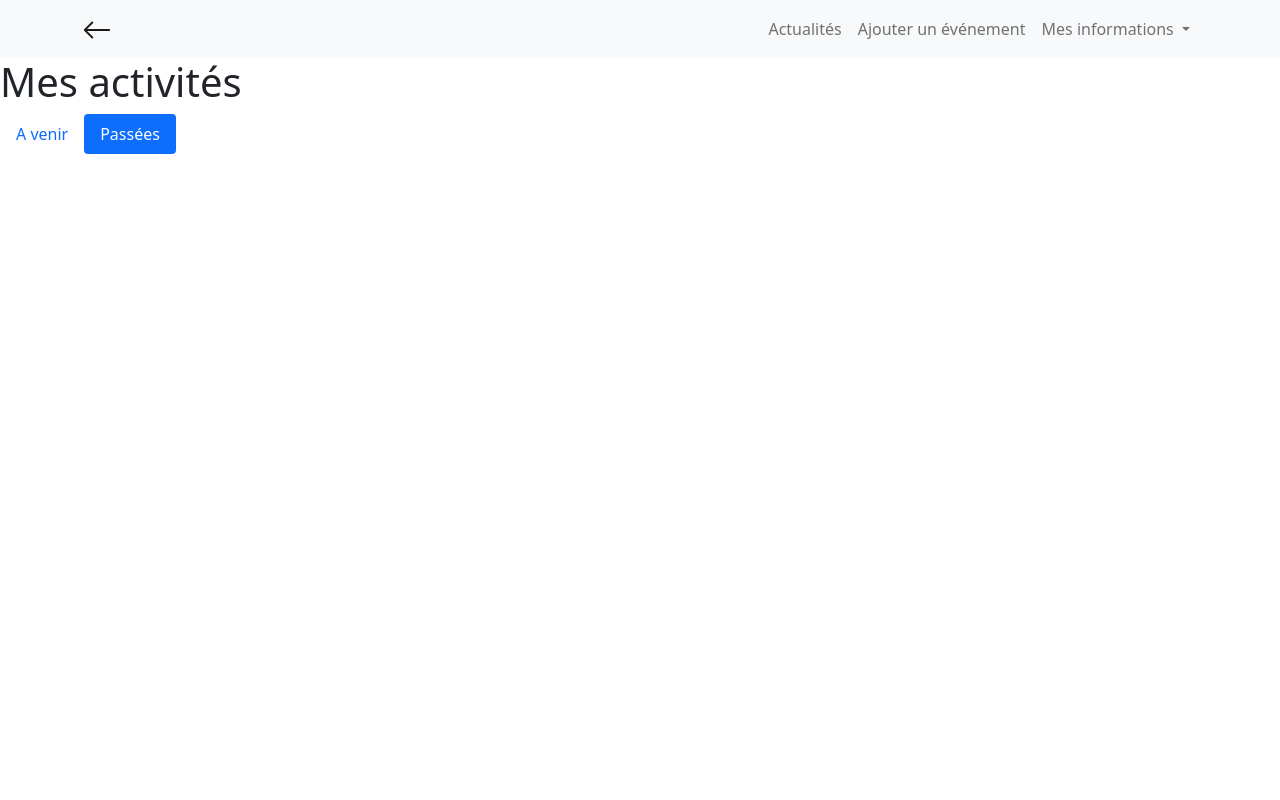
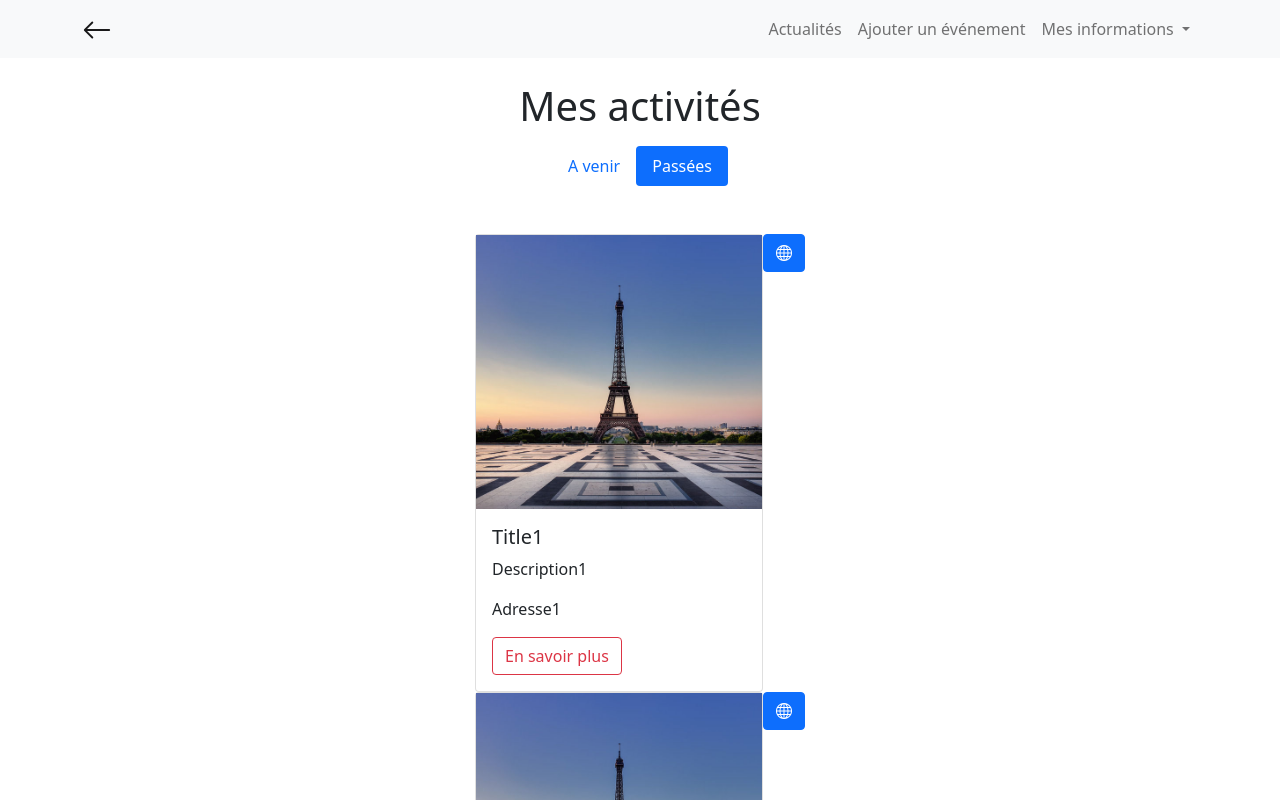
Before and after one commit to Webforce1210/CityEvent, an Angular app: page /mes_activites/1 in a window 1280 px wide. Both pictures are taken after a click on the tab "Passées". Shown: the top 800 px of the page. Built offline with nearby package versions, Linux system fonts and the light colour scheme.

Commit message:
Mes activités --end + résolution de quelques bugs

```diff
--- a/src/app/event-activities.service.ts
+++ b/src/app/event-activities.service.ts
@@ -19,6 +19,7 @@ export class EventActivitiesService {
       const event = new EventActivity(data.id, data.title);
       event.adresse = data.adresse;
       event.description = data.description;
+      event.date = data.date;
       return event;
     }
   }
--- a/src/app/info-event/info-event.component.ts
+++ b/src/app/info-event/info-event.component.ts
@@ -39,6 +39,7 @@ export class InfoEventComponent implements OnInit {
       this.participants = this.userService.findEventParticipants(this.event.id);
       this.messages = this.messageService.findEventMessages(this.event.id);
     }
+    console.log(this.event);
   }
 
   appendMessage() {
--- a/src/app/mes-activites/mes-activites.component.html
+++ b/src/app/mes-activites/mes-activites.component.html
@@ -1,7 +1,7 @@
 <app-navbar [userId]="user.id"></app-navbar>
-<header>
-    <h1>Mes activités</h1>
-    <ul class="nav nav-pills mb-3" id="pills-tab" role="tablist">
+<header class="mb-5">
+    <h1 class="text-center mt-4">Mes activités</h1>
+    <ul class="nav nav-pills my-3 mx-0 justify-content-center" id="pills-tab" role="tablist">
         <li class="nav-item" role="presentation">
             <button class="nav-link active" id="pills-coming-tab" data-bs-toggle="pill" data-bs-target="#pills-coming"
                 type="button" role="tab" aria-controls="pills-coming" aria-selected="true">A venir</button>
@@ -14,9 +14,45 @@
 </header>
 <article class="tab-content" id="pills-tabContent">
     <div class="tab-pane fade show active" id="pills-coming" role="tabpanel" aria-labelledby="pills-coming-tab">
-        <!-- à venir -->
+        <div class="d-flex align-items-start justify-content-center" *ngFor="let activity of futurActivities">
+            <div class="card mb-3" style="width: 18rem;">
+                <img src="/assets/img/tour.jpeg" alt="tourimg" class="tourImg" />
+                <div class="card-body">
+                    <h5 class="card-title">{{ activity.title }}</h5>
+                    <p class="card-text">{{ activity.description }}</p>
+                    <p class="card-text">{{ activity.adresse }}</p>
+                    <a [routerLink]="['/info_event', activity.id, user.id]" class="btn btn-outline-danger">En savoir
+                        plus</a>
+                </div>
+            </div>
+            <button class="btn btn-primary" (click)="changeStatus($event, activity.id)">
+                <i class="bi bi-globe" *ngIf="activity.active"></i>
+                <i class="bi bi-lock-fill" *ngIf="!activity.active"></i>
+            </button>
+        </div>
+        <p *ngIf="pastActivities.length === 0" class="text-center text-danger">
+            Vous n'avez aucune activité passée.
+        </p>
     </div>
     <div class="tab-pane fade" id="pills-past" role="tabpanel" aria-labelledby="pills-past-tab">
-        <!-- passées -->
+        <div class="d-flex align-items-start justify-content-center" *ngFor="let activity of pastActivities">
+            <div class="card" style="width: 18rem;">
+                <img src="/assets/img/tour.jpeg" alt="tourimg" class="tourImg" />
+                <div class="card-body">
+                    <h5 class="card-title">{{ activity.title }}</h5>
+                    <p class="card-text">{{ activity.description }}</p>
+                    <p class="card-text">{{ activity.adresse }}</p>
+                    <a [routerLink]="['/info_event', activity.id, user.id]" class="btn btn-outline-danger">En savoir
+                        plus</a>
+                </div>
+            </div>
+            <button class="btn btn-primary" (click)="changeStatus($event, activity.id)">
+                <i class="bi bi-globe" *ngIf="activity.active"></i>
+                <i class="bi bi-lock-fill" *ngIf="!activity.active"></i>
+            </button>
+        </div>
+        <p *ngIf="futurActivities.length === 0" class="text-center text-danger">
+            Vous n'avez aucune activité à venir.
+        </p>
     </div>
 </article>
--- a/src/app/mes-activites/mes-activites.component.ts
+++ b/src/app/mes-activites/mes-activites.component.ts
@@ -1,5 +1,6 @@
 import { Component, OnInit } from '@angular/core';
 import { ActivatedRoute, Router } from '@angular/router';
+import { EventActivity } from '../models/EventActivity.model';
 import { User } from '../models/User.model';
 import { UserService } from '../user.service';
 
@@ -10,6 +11,8 @@ import { UserService } from '../user.service';
 })
 export class MesActivitesComponent implements OnInit {
   user!: User;
+  pastActivities: EventActivity[] = [];
+  futurActivities: EventActivity[] = [];
 
   constructor(
     private userService: UserService,
@@ -19,6 +22,25 @@ export class MesActivitesComponent implements OnInit {
 
   ngOnInit(): void {
     this.checkSession();
+
+    this.user.events.forEach(event => {
+      const date = new Date(event.date);
+      const now = new Date();
+      if (date < now) {
+        this.pastActivities.push(event);
+      } else {
+        this.futurActivities.push(event);
+      }
+    });
+  }
+
+  changeStatus(event: any, eventId: string) {
+    event.preventDefault();
+    this.user.events.forEach(activity => {
+      if (activity.id === eventId) {
+        activity.active = !activity.active;
+      }
+    });
   }
 
   private checkSession(): void {
--- a/src/app/models/User.model.ts
+++ b/src/app/models/User.model.ts
@@ -12,7 +12,7 @@ export class User {
     constructor(
         public id: string,
         public pseudo: string,
-        public events: { id: string, role: string }[],
+        public events: EventActivity[],
         public avatar?: string | null
     ) { }
 }
--- a/src/app/user.service.ts
+++ b/src/app/user.service.ts
@@ -30,10 +30,12 @@ export class UserService {
   findEventParticipants(eventId: any): User[] {
     const users: User[] = [];
 
+
+
     this.users.forEach(user => {
       const events = user.events;
       if (events.length > 0) {
-        const item = events.find(event => parseInt(event.id) === eventId);
+        const item = events.find(event => event.id === eventId);
         if (item !== undefined) {
           users.push(new User(user.id, user.pseudo, [item], user.avatar));
         }
--- a/src/assets/data.json
+++ b/src/assets/data.json
@@ -4,25 +4,29 @@
             "id": "0001",
             "title": "Event1",
             "adresse": "Lieu1",
-            "description": "Description1"
+            "description": "Description1",
+            "date": "2021-12-18T15:00:00"
         },
         {
             "id": "0002",
             "title": "Event2",
             "adresse": "Lieu2",
-            "description": "Description2"
+            "description": "Description2",
+            "date": "2022-01-18T15:00:00"
         },
         {
             "id": "0003",
             "title": "Event3",
             "adresse": "Lieu3",
-            "description": "Description3"
+            "description": "Description3",
+            "date": "2022-03-18T15:00:00"
         },
         {
             "id": "0004",
             "title": "Event4",
             "adresse": "Lieu4",
-            "description": "Description4"
+            "description": "Description4",
+            "date": "2022-09-18T15:00:00"
         }
     ],
     "usersList": [
@@ -39,7 +43,7 @@
                     "title": "Title1",
                     "adresse": "Adresse1",
                     "description": "Description1",
-                    "date": "Date1",
+                    "date": "2021-07-18T15:00:00",
                     "active": true,
                     "role": "Organisateur"
                 },
@@ -48,7 +52,7 @@
                     "title": "Title2",
                     "adresse": "Adresse2",
                     "description": "Description1",
-                    "date": "Date2",
+                    "date": "2021-08-18T15:00:00",
                     "active": true,
                     "role": "Participant"
                 },
@@ -57,7 +61,7 @@
                     "title": "Title3",
                     "adresse": "Adresse3",
                     "description": "Description3",
-                    "date": "Date3",
+                    "date": "2021-09-18T15:00:00",
                     "active": true,
                     "role": "Participant"
                 }
@@ -88,7 +92,7 @@
                     "title": "Title1",
                     "adresse": "Adresse1",
                     "description": "Description1",
-                    "date": "Date1",
+                    "date": "2021-07-18T15:00:00",
                     "active": true,
                     "role": "Organisateur"
                 },
@@ -97,7 +101,7 @@
                     "title": "Title2",
                     "adresse": "Adresse2",
                     "description": "Description1",
-                    "date": "Date2",
+                    "date": "2021-08-18T15:00:00",
                     "active": true,
                     "role": "Participant"
                 },
@@ -106,7 +110,7 @@
                     "title": "Title3",
                     "adresse": "Adresse3",
                     "description": "Description3",
-                    "date": "Date3",
+                    "date": "2021-09-18T15:00:00",
                     "active": true,
                     "role": "Participant"
                 }
@@ -155,8 +159,8 @@
                     "title": "Title1",
                     "adresse": "Adresse1",
                     "description": "Description1",
-                    "date": "Date1",
-                    "active": true,
+                    "date": "2021-09-18T15:00:00",
+                    "active": false,
                     "role": "Participant"
                 },
                 {
@@ -164,7 +168,7 @@
                     "title": "Title2",
                     "adresse": "Adresse2",
                     "description": "Description1",
-                    "date": "Date2",
+                    "date": "2021-09-10T15:00:00",
                     "active": true,
                     "role": "Organisateur"
                 },
@@ -173,7 +177,7 @@
                     "title": "Title3",
                     "adresse": "Adresse3",
                     "description": "Description3",
-                    "date": "Date3",
+                    "date": "2022-09-18T15:00:00",
                     "active": true,
                     "role": "Participant"
                 }
@@ -192,7 +196,6 @@
             ],
             "region": "Marseille"
         },
-
         {
             "id": "4",
             "pseudo": "Mathieu",
@@ -206,7 +209,7 @@
                     "title": "Title1",
                     "adresse": "Adresse1",
                     "description": "Description1",
-                    "date": "Date1",
+                    "date": "2021-09-18T15:00:00",
                     "active": true,
                     "role": "Participant"
                 },
@@ -215,7 +218,7 @@
                     "title": "Title2",
                     "adresse": "Adresse2",
                     "description": "Description1",
-                    "date": "Date2",
+                    "date": "2022-08-18T15:00:00",
                     "active": true,
                     "role": "Participant"
                 },
@@ -224,7 +227,7 @@
                     "title": "Title3",
                     "adresse": "Adresse3",
                     "description": "Description3",
-                    "date": "Date3",
+                    "date": "2022-09-18T15:00:00",
                     "active": true,
                     "role": "Organisateur"
                 }
```
